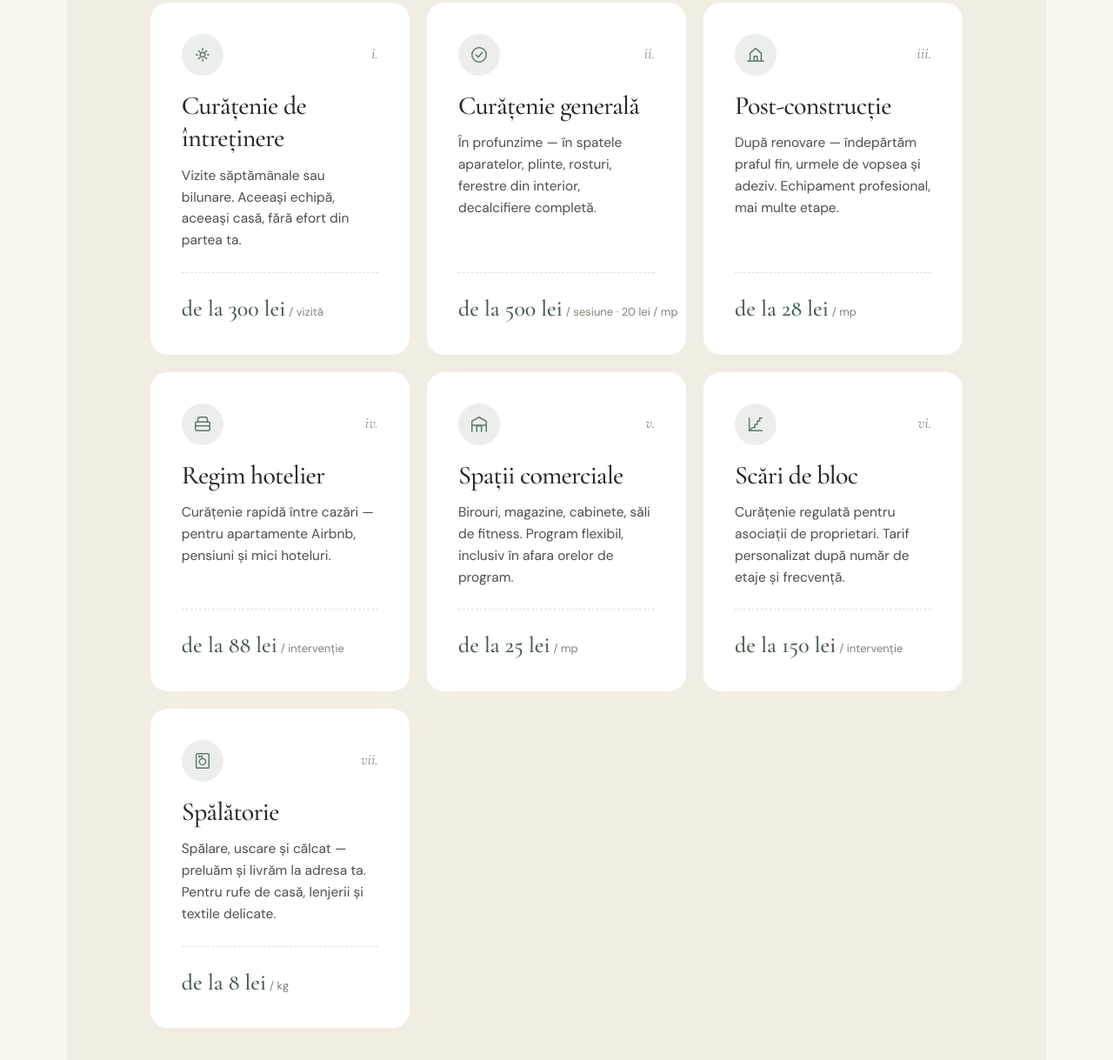
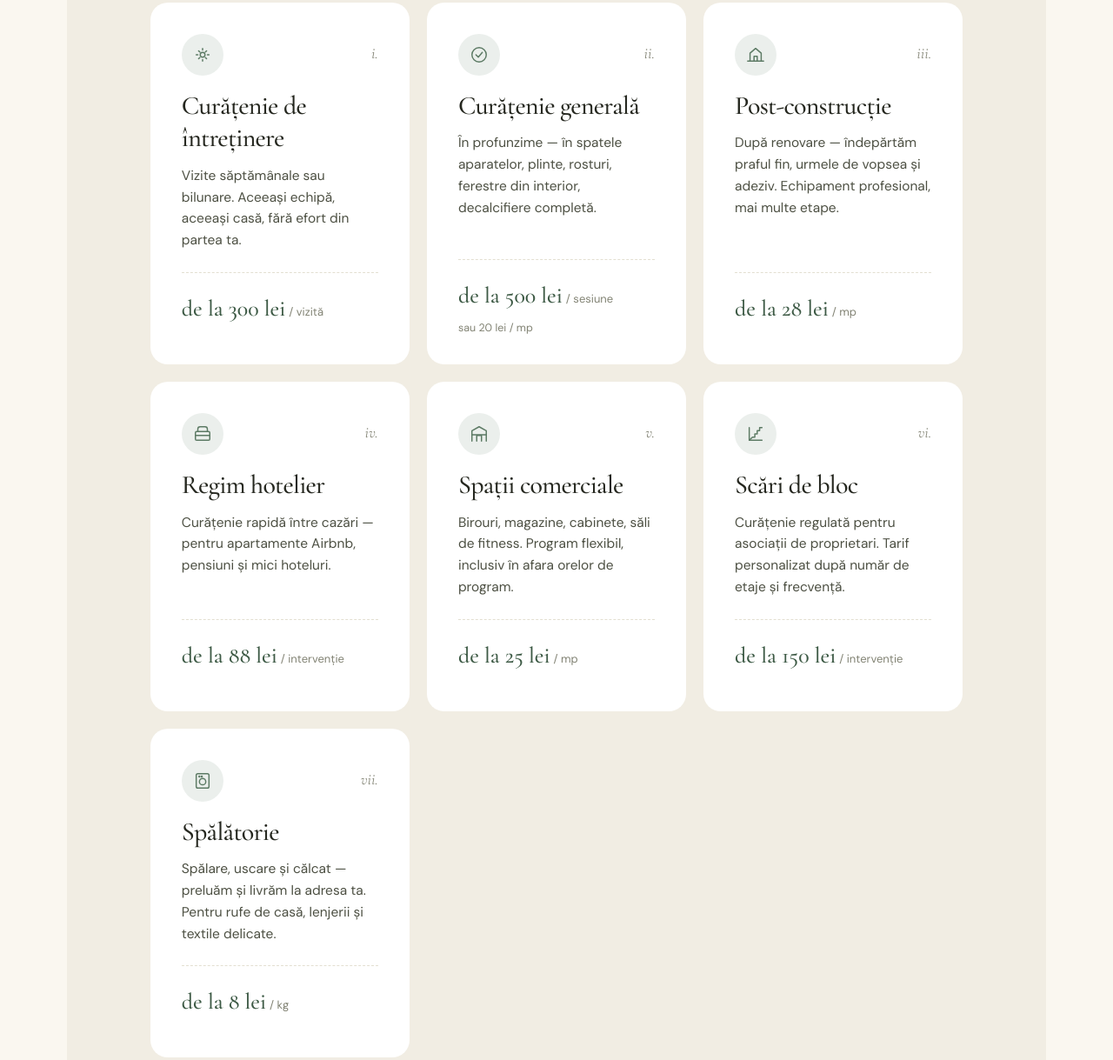
Before and after one commit to DragosDumitrache/family-cleaning, a website: page index.html in a window 1280 px wide. Shown: the part 1436-2655 px from the top of the page at 87% size. Drawn offline with nearby package versions, Linux system fonts and the light colour scheme; files that its build step writes are made by us from their sources.

Commit message:
Fix Curățenie generală overflow; reserve min-height on price block
The inlined '/ sesiune · 20 lei / mp' subtitle was too wide for the
3-column card and overflowed.

Restore the alternative price to its own line and add a 74px min-height
to .price-divider so every card reserves the same vertical slot for the
price block — keeps the dashed divider aligned across the row even
though only one card actually uses the second line.

```diff
--- a/index.html
+++ b/index.html
@@ -139,8 +139,9 @@
           <p class="text-ink-2 text-[15.5px] mb-6 flex-1" data-ro="În profunzime — în spatele aparatelor, plinte, rosturi, ferestre din interior, decalcifiere completă." data-en="A full reset — behind appliances, baseboards, grout, interior windows, complete de-scaling.">În profunzime — în spatele aparatelor, plinte, rosturi, ferestre din interior, decalcifiere completă.</p>
           <div class="price-divider pt-5">
             <div class="font-serif text-[26px] font-medium text-eucalyptus-deep whitespace-nowrap">
-              de la 500 lei<small class="font-sans font-normal text-[13px] text-muted ml-1" data-ro="/ sesiune · 20 lei / mp" data-en="/ session · 20 lei / sqm">/ sesiune · 20 lei / mp</small>
+              de la 500 lei<small class="font-sans font-normal text-[13px] text-muted ml-1" data-ro="/ sesiune" data-en="/ session">/ sesiune</small>
             </div>
+            <div class="text-[12.5px] text-muted mt-1.5" data-ro="sau 20 lei / mp" data-en="or 20 lei / sqm">sau 20 lei / mp</div>
           </div>
         </article>
 
--- a/src/input.css
+++ b/src/input.css
@@ -178,8 +178,13 @@
     flex-shrink: 0;
   }
 
-  /* Dashed divider above price block */
-  .price-divider { border-top: 1px dashed var(--color-line); }
+  /* Dashed divider above price block. min-height reserves room for the
+     two-line price variant (e.g. "de la 500 lei / sesiune" + "sau 20 lei / mp")
+     so the dashed line aligns across all cards in a row. */
+  .price-divider {
+    border-top: 1px dashed var(--color-line);
+    min-height: 74px;
+  }
 
   /* Drop-cap on the family body paragraph */
   .drop-cap::first-letter {
```
